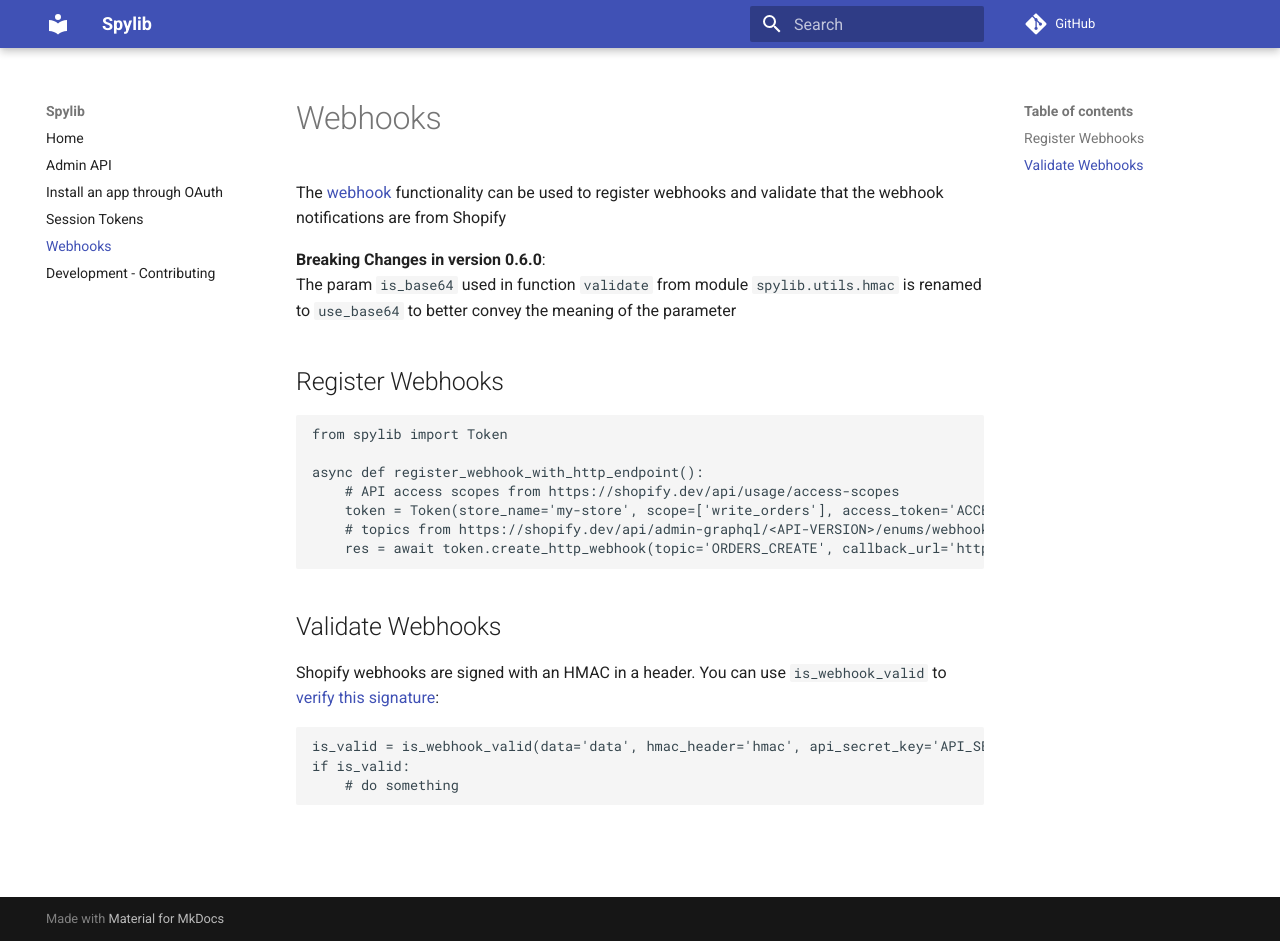
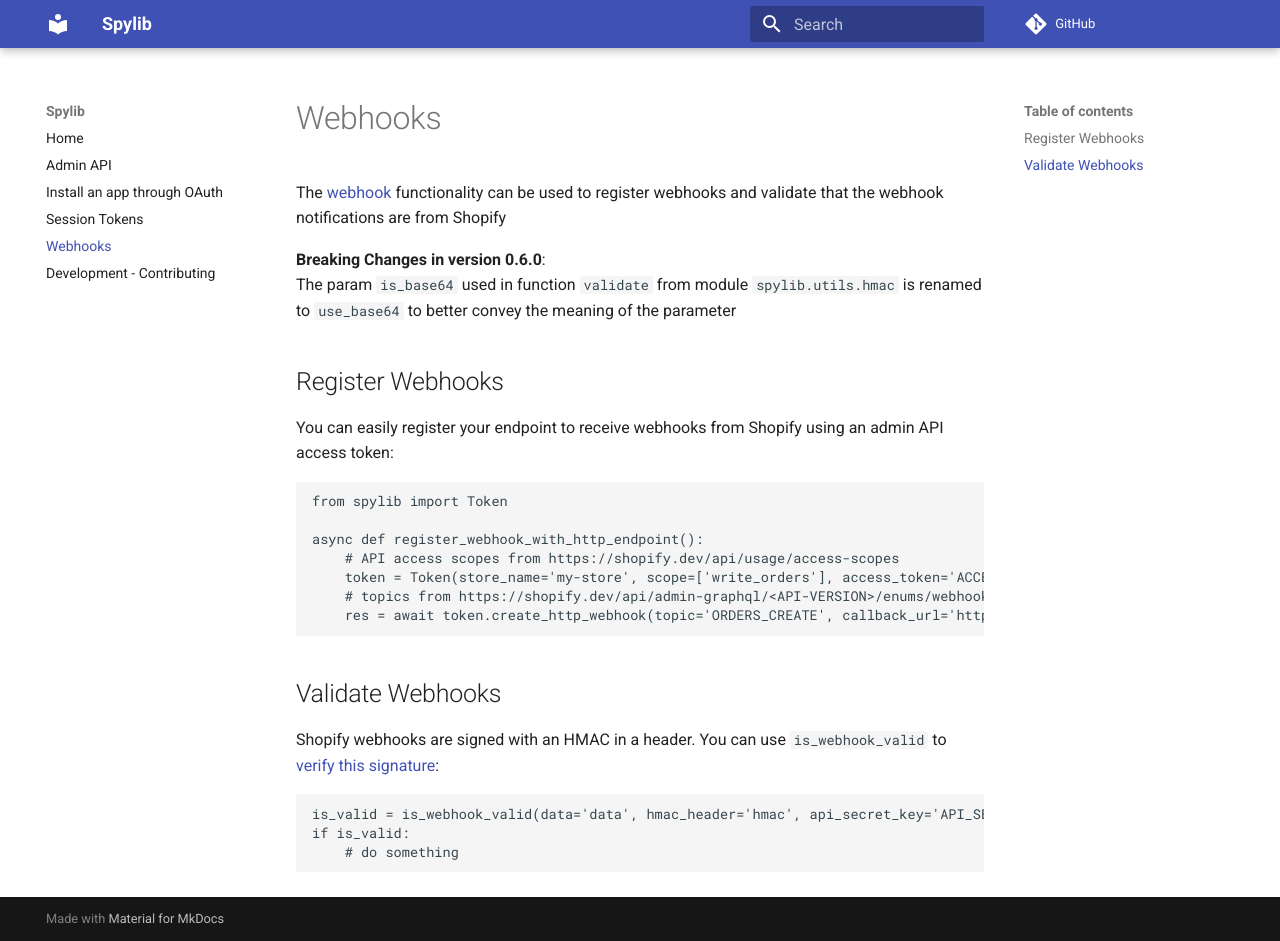
Before and after one commit to SatelCreative/spylib, an MkDocs documentation site: the page built from docs/webhooks.md, in a window 1280 px wide and 941 px high. Built offline with MkDocs 1.6.1 and Material for MkDocs 9.7.7, drawn with Linux system fonts in a browser that asks for light colours; comment, search, counter and statistics services are not loaded.

Commit message:
Update docs/webhooks.md
Co-authored-by: Anthony Hillairet <ant@satel.ca>

````diff
--- a/docs/webhooks.md
+++ b/docs/webhooks.md
@@ -9,6 +9,8 @@
 
 
 ## Register Webhooks
+
+You can easily register your endpoint to receive webhooks from Shopify using an admin API access token:
 ```python
 from spylib import Token
 
````
